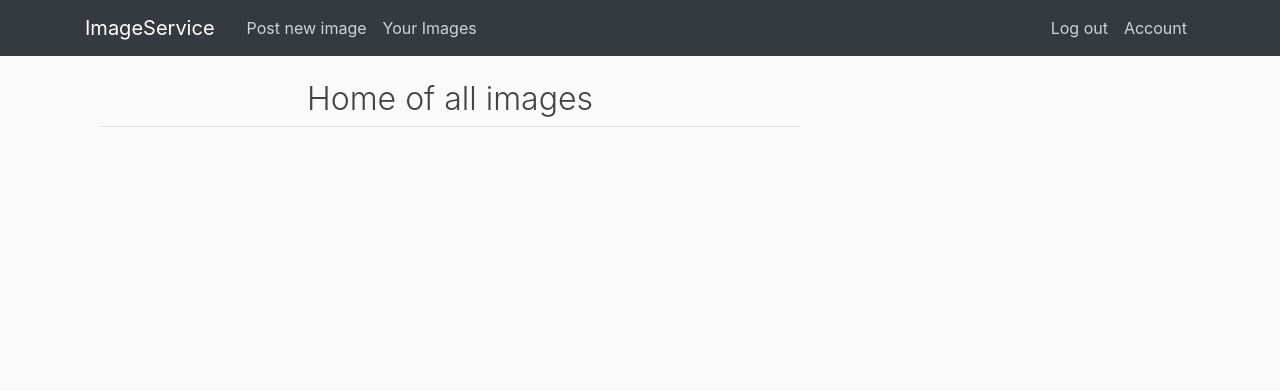
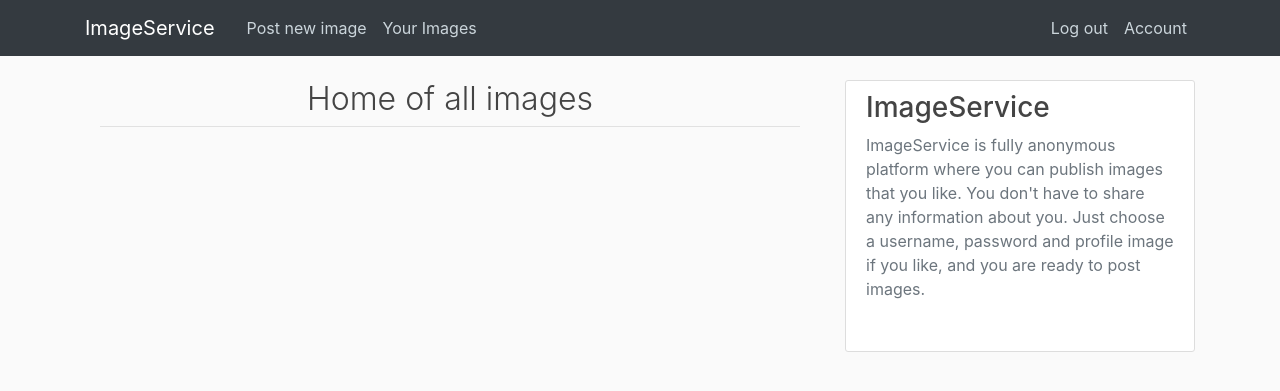
Before and after one commit to elmerihyvonen/ImageService, a Flask app: page / in a window 1280 px wide. Shown: the top 391 px of the page. Run offline with Flask 2, Linux system fonts and the light colour scheme; the visitor is signed in with stand-in values (Sample User, id 1); data that the repository does not hold is empty; some libraries are stand-ins or nearby versions.

Commit message:
lisäyksiä

```diff
--- a/src/models/image.py
+++ b/src/models/image.py
@@ -15,12 +15,10 @@ class Image(object):
         self.author_pic = author_pic
         self.date = datetime.datetime.now().strftime("%d/%m/%Y, %H:%M") if date is None else date
 
-
     # saving the image in to the database
     def save_to_mongo(self):
         Database.insert(collection="images",
                         data=self.json())
-
 
     def json(self):
         return {
@@ -31,7 +29,6 @@ class Image(object):
             "author_pic": self.author_pic,
             "date": self.date
         }
-
 
     # saves new image to database
     @classmethod
@@ -49,13 +46,11 @@ class Image(object):
             # return False if the image was already there
             return False
 
-
     # returns a single Image object for given filename
     @classmethod
     def image_from_mongo(cls, filename):
         image_data = Database.find_one(collection='images', query={'filename': filename})
         return cls(**image_data)
-
 
 
     # returns all images posted by given username
@@ -75,7 +70,6 @@ class Image(object):
 
         return [cls(**image) for image in images]
 
-
     # returns a single Image object for given _id
     @classmethod
     def get_by_id(cls, image_id):
--- a/src/templates/base.html
+++ b/src/templates/base.html
@@ -63,9 +63,7 @@
                 {% block content %}{% endblock %}
             </div>
 
-            {% if current_user.is_authenticated %}
 
-            {% else %}
             <div class="col-md-4">
               <div class="content-section">
                 <h3>ImageService</h3>
@@ -73,14 +71,19 @@
                   You don't have to share any information about you. Just choose a username, password and profile image if you like, and you are
                     ready to post images. <br /> <br />
 
+                  {% if current_user.is_authenticated %}
+
+                  {% else %}
                     <ul class="list-group">
                       <a href="{{ url_for('register') }}"><li class="btn btn-primary list-group-item list-group-item-light">Join today</li></a>
                       <a href="{{ url_for('login') }}"><li class="btn btn-primary list-group-item list-group-item-light">Log in</li></a>
                     </ul>
+                  {% endif %}
+
                 </p>
               </div>
             </div>
-            {% endif %}
+
         </div>
     </main>
 
--- a/src/templates/home.html
+++ b/src/templates/home.html
@@ -18,7 +18,7 @@
                   <a class="mr-2 mt-2 mb-2" href="#">{{ image.username }}</a>
                   <small class="text-muted">{{ image.date }}</small>
                 </div>
-                <img class="img-thumbnail mt-2 mb-3" src="{{ url_for('show_image', username=image.username, filename=image.filename) }}"  alt="">
+                <a href="{{ url_for('show_image', username=image.username, filename=image.filename) }}"><img class="img-thumbnail mt-2 mb-3" src="{{ url_for('show_image', username=image.username, filename=image.filename) }}"  alt=""></a>
                 <p class="article-content">{{ image.caption }}</p>
               </div>
             </article>
```
Also changed, not shown: src/app.py (+5 -5 lines), src/forms.py (+7 -26 lines). Lines whose indentation alone changed are shown as unchanged.
